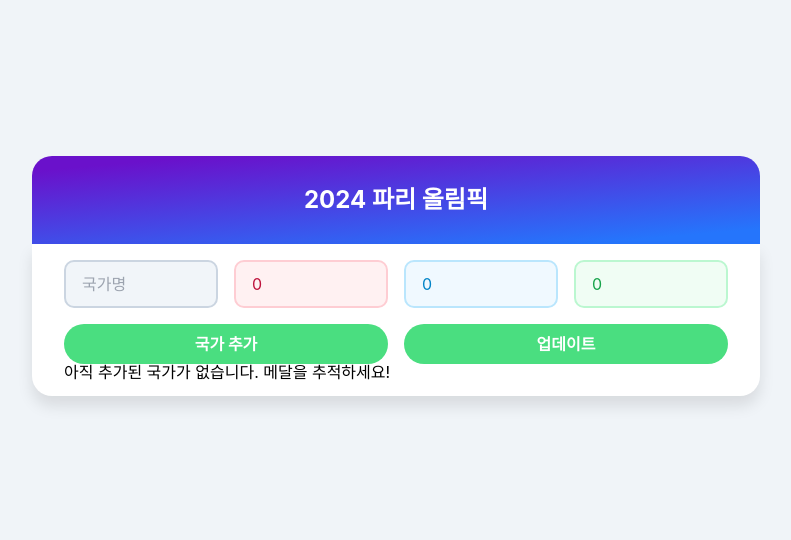
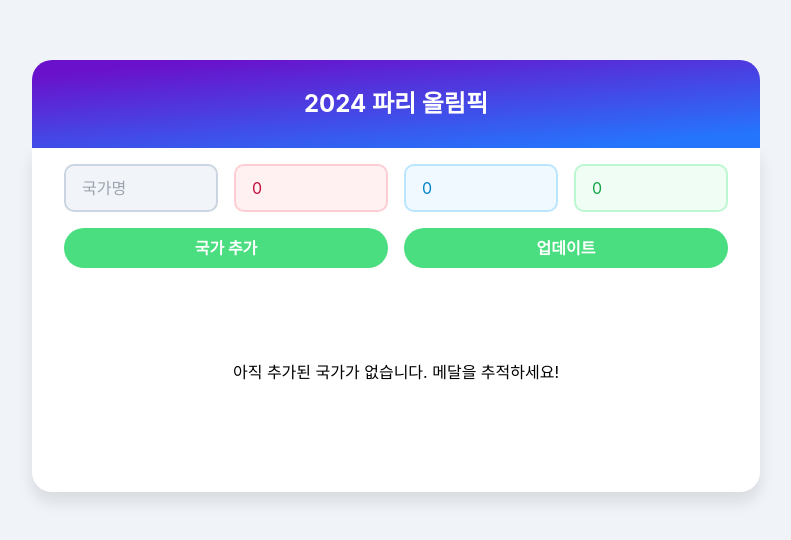
Before and after one commit to sum529-create/paris-medal-tracker, a React (Vite) app: page / in a window 1280 px wide. Shown: the part 124-664 px from the top of the page, without its empty margins (244-1035 px from the left). Built offline with nearby package versions, Linux system fonts and the light colour scheme.

Commit message:
styles: content div & no-data span 스타일 컴포넌트로 변경

```diff
--- a/src/layouts/Content.jsx
+++ b/src/layouts/Content.jsx
@@ -5,6 +5,21 @@ import MedalInputForm from '../components/olympic-medals/MedalInputForm';
 import Input from '../components/common/Input';
 import Button from '../components/common/FormButton';
 import MedalTable from '../components/olympic-medals/MedalTable';
+import styled from 'styled-components';
+
+const ContentWrapper = styled.div`
+  box-shadow: 0px 10px 15px rgba(0, 0, 0, 0.1);
+  background-color: #fff;
+  padding: 1rem 2rem;
+  border-radius: 0 0 1.25rem 1.25rem;
+`;
+
+const NoData = styled.span`
+  display: flex;
+  justify-content: center;
+  padding: 5rem;
+  margin: 1rem 0;
+`
 
 const Content = () => {
   const [nationList, setNationList] = useState(() => {
@@ -102,7 +117,7 @@ const Content = () => {
 
   const { nationName, goldMedalCnt, silverMedalCnt, bronzeMedalCnt } = nation;
   return (
-    <div className={styles.content}>
+    <ContentWrapper className={styles.content}>
       <MedalInputForm
         handleSubmit={handleSubmit}
         nationName={nationName}
@@ -181,11 +196,11 @@ const Content = () => {
             ))}
           </MedalTable>
       ) : (
-        <span className={styles.noData}>
+        <NoData>
           아직 추가된 국가가 없습니다. 메달을 추적하세요!
-        </span>
+        </NoData>
       )}
-    </div>
+    </ContentWrapper>
   );
 };
 
```
